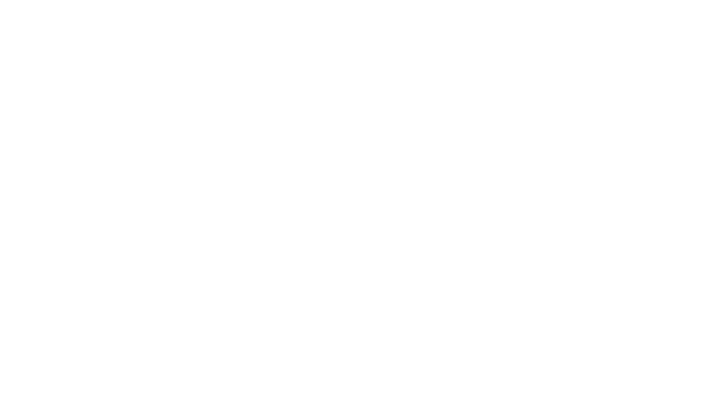
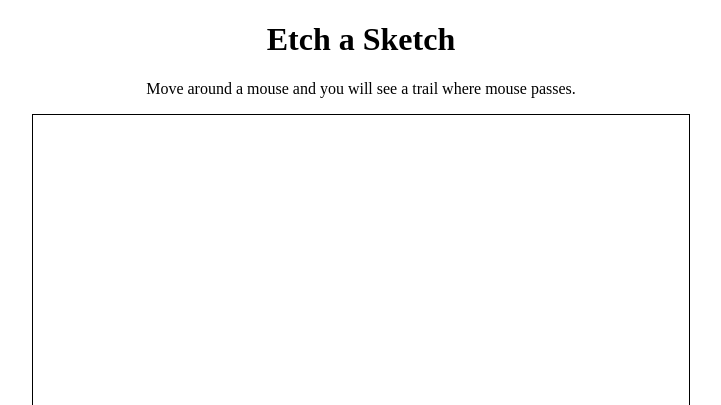
Before and after one commit to korov2000/etch-a-sketch, a plain HTML site: page index.html in a window 1280 px wide. Shown: the top 405 px of the page, without its empty margins (279-1000 px from the left). Drawn offline with Linux system fonts and the light colour scheme.

Commit message:
Create 16x16 flexbox grid of div-s
In index.html I created a container div for the grid and some basic
html.

In styles.css I created styles for div-s grid and centering of all
elements.

In script.js I created a function who handles div grid creation and
styles to make it square grid.

```diff
--- a/index.html
+++ b/index.html
@@ -8,6 +8,8 @@
 	<script src="script.js" defer></script>
 </head>
 <body>
-
+	<h1>Etch a Sketch</h1>
+	<p>Move around a mouse and you will see a trail where mouse passes.</p>
+	<div class="container"></div>
 </body>
 </html>
--- a/script.js
+++ b/script.js
@@ -0,0 +1,16 @@
+// potrebno je napraviti grid od 16 x 16 kvadrata, to znači 156 kvadrata
+
+function createGrid (squaresPerSide = 16) {
+	const container = document.querySelector(".container");
+	const flexBasis = 100 / squaresPerSide;
+	const numberOfSquares = squaresPerSide * squaresPerSide;
+
+	for (let i = 0; i < numberOfSquares; i++) {
+		const square = document.createElement("div");
+		square.setAttribute("class", "square");
+		square.style = `flex-basis: ${flexBasis}%;`;
+		container.appendChild(square);
+	}
+}
+
+createGrid();
--- a/styles.css
+++ b/styles.css
@@ -0,0 +1,17 @@
+h1, p {
+	text-align: center;
+}
+
+.container {
+	display: flex;
+	flex-wrap: wrap;
+	width: 82vh;
+	height: 82vh;
+	border: 1px solid black;
+	margin: 0 auto;
+}
+
+.square {
+	flex-shrink: 1;
+	flex-grow: 1;
+}
```
